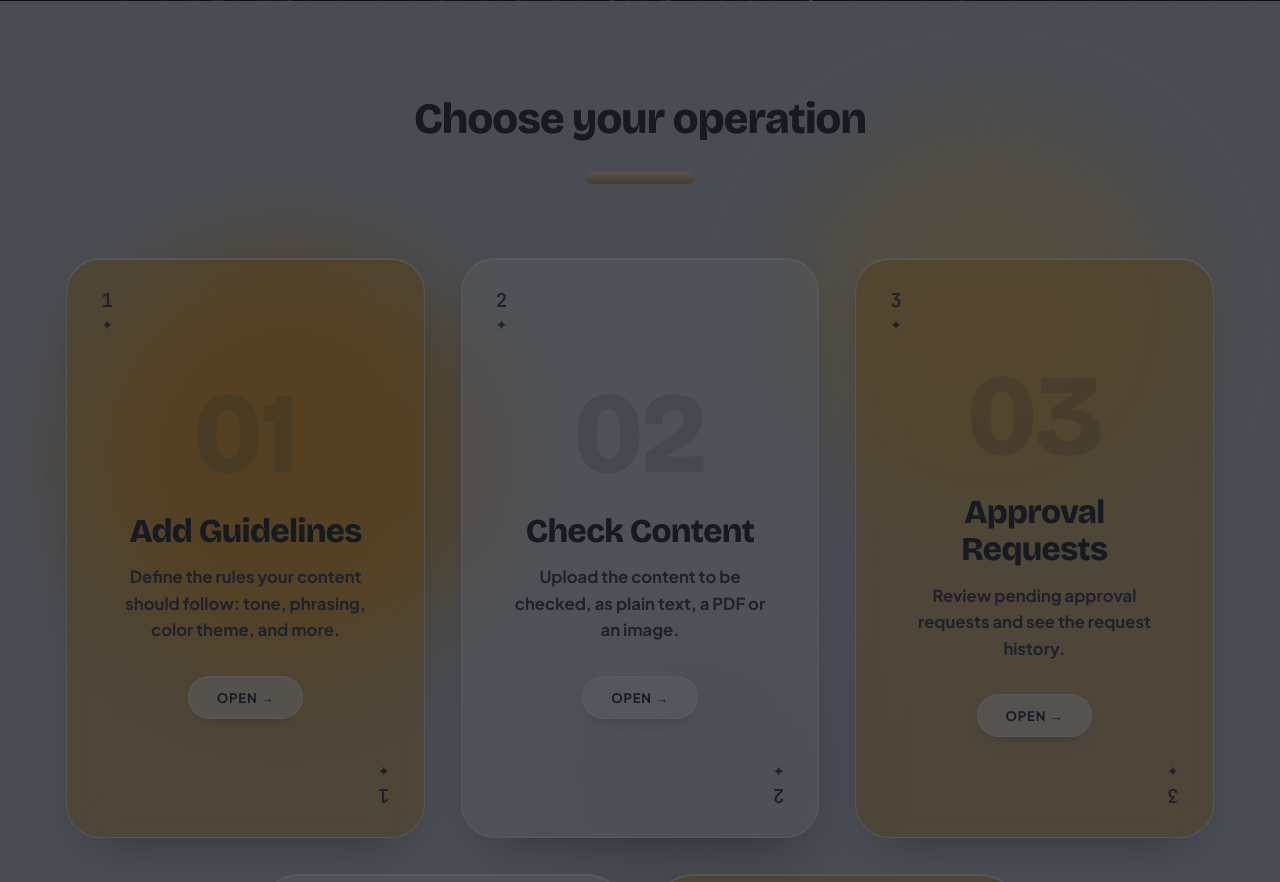
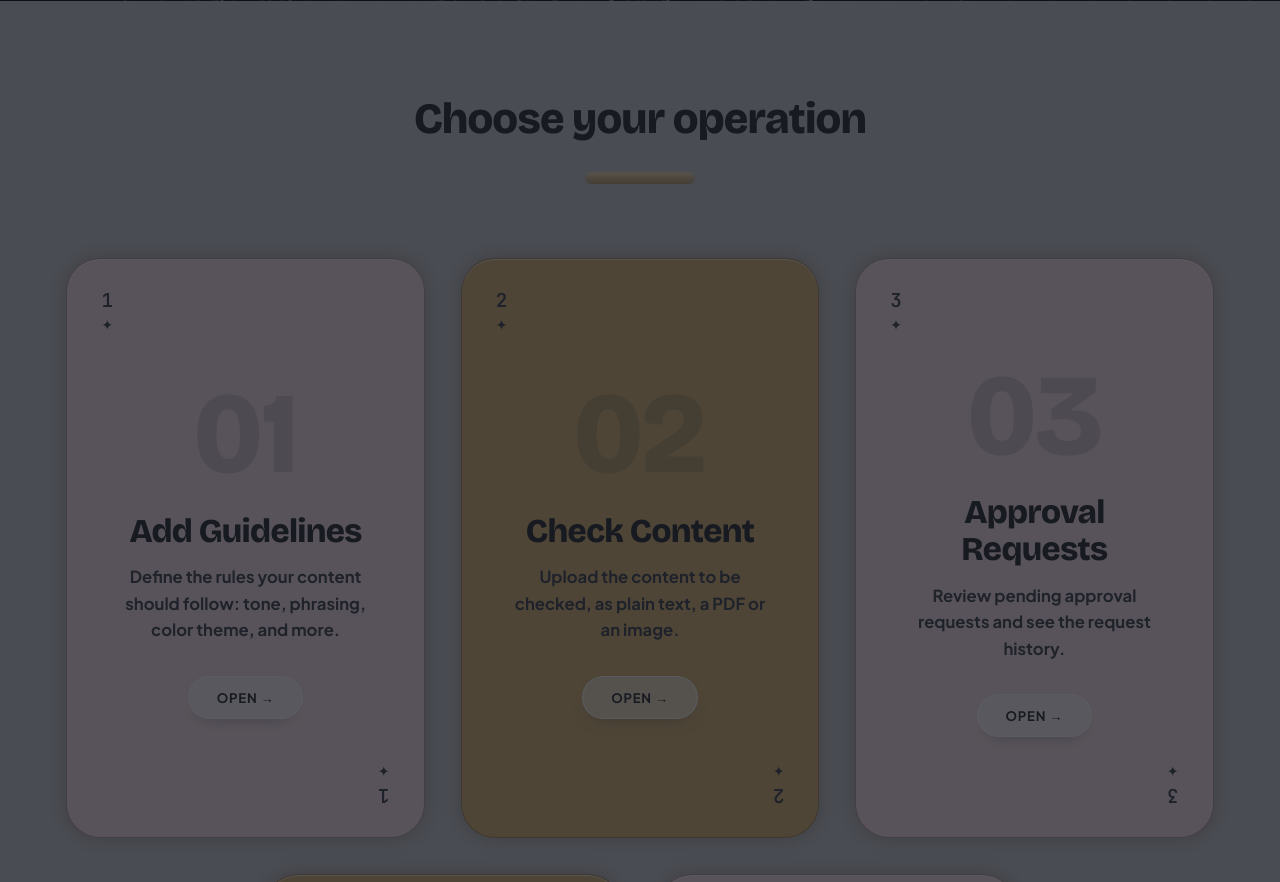
Before and after one commit to skishore-dhcp/thirdeye, a Flask app: page /dashboard in a window 1280 px wide. Shown: the part 1036-1918 px from the top of the page. Run offline with Flask 3, Linux system fonts and the light colour scheme; the visitor is signed in with stand-in values (Sample User, id 1); data comes from the database, SQL or seed files in the repository; data that the repository does not hold is empty.

Commit message:
Add files via upload

```diff
--- a/static/css/style.css
+++ b/static/css/style.css
@@ -125,20 +125,20 @@ select.input { appearance: none; padding-right: 48px; background: var(--tcl01-we
   position: relative; flex: 0 0 clamp(290px, 28vw, 410px); min-height: clamp(440px, 58vh, 580px); display: flex; flex-direction: column;
   align-items: center; justify-content: center; gap: 14px; padding: 60px 34px; text-align: center; text-decoration: none; color: var(--tcl01-ink);
   border-radius: 34px; transition: transform .25s ease, background .25s ease, box-shadow .25s ease;
-  background: rgba(226, 166, 64, .6); border: 1px solid rgba(255, 255, 255, .72);
+  background: rgba(251, 228, 232, .94); border: 1px solid rgba(122, 84, 62, .5);
   -webkit-backdrop-filter: blur(22px) saturate(150%); backdrop-filter: blur(22px) saturate(150%);
-  box-shadow: 0 24px 48px -26px rgba(32, 36, 42, .5), inset 0 1px 0 rgba(255, 255, 255, .8);
+  box-shadow: 0 0 18px 2px rgba(122, 84, 62, .32), inset 0 1px 0 rgba(255, 255, 255, .7);
 }
-.guide-item:nth-child(even) { background: rgba(232, 234, 237, .6); }
-@supports not ((backdrop-filter: blur(1px)) or (-webkit-backdrop-filter: blur(1px))) { .guide-item { background: #dcb673; } .guide-item:nth-child(even) { background: #dcdee2; } }
+.guide-item:nth-child(even) { background: rgba(214, 176, 108, .94); }
+@supports not ((backdrop-filter: blur(1px)) or (-webkit-backdrop-filter: blur(1px))) { .guide-item { background: #fbe4e8; } .guide-item:nth-child(even) { background: #d6b06c; } }
 .guide-item::before, .guide-item::after {
   content: attr(data-num) "\A\2726"; white-space: pre; text-align: center; position: absolute; font-family: var(--font-tcl01-mono);
   font-size: 1.2rem; font-weight: 600; line-height: 1.2; color: var(--tcl01-mut);
 }
 .guide-item::before { top: 30px; left: 34px; }
 .guide-item::after { bottom: 30px; right: 34px; transform: rotate(180deg); }
-.guide-item:hover, .guide-item:focus-visible { transform: translateY(-10px); background: rgba(226, 166, 64, .78); box-shadow: 0 34px 56px -28px rgba(32, 36, 42, .6), inset 0 1px 0 rgba(255, 255, 255, .9); }
-.guide-item:nth-child(even):hover, .guide-item:nth-child(even):focus-visible { background: rgba(232, 234, 237, .78); }
+.guide-item:hover, .guide-item:focus-visible { transform: translateY(-10px); background: rgba(251, 228, 232, 1); box-shadow: 0 0 26px 4px rgba(122, 84, 62, .42), inset 0 1px 0 rgba(255, 255, 255, .8); }
+.guide-item:nth-child(even):hover, .guide-item:nth-child(even):focus-visible { background: rgba(214, 176, 108, 1); }
 .guide-art { font-family: var(--font-tcl01-display); font-size: clamp(5.5rem, 9vw, 8rem); font-weight: 800; line-height: 1; color: var(--tcl01-ink); opacity: .16; margin-bottom: 6px; }
 .guide-title { font-family: var(--font-tcl01-display); font-size: clamp(1.9rem, 2.6vw, 2.4rem); font-weight: 800; line-height: 1.12; letter-spacing: -.02em; }
 .guide-text { max-width: 270px; color: var(--tcl01-mut); font-size: 1.04rem; }
@@ -327,11 +327,4 @@ main { flex: 1 0 auto; width: 100%; }
 .danger-note { border-left-color: #d9856f; }
 .btn-light-red { background: #f7b4b4; color: #5c1010; }
 
-.guide-blobs { position: absolute; inset: 0; z-index: -1; pointer-events: none; }
-.guide-blobs span { position: absolute; border-radius: 50%; filter: blur(46px); opacity: .9; }
-.guide-blobs span:nth-child(1) { top: 16%; left: 6%; width: 420px; height: 420px; background: var(--tcl01-clay); }
-.guide-blobs span:nth-child(2) { top: 8%; right: 8%; width: 380px; height: 380px; background: var(--tcl01-amber-soft); }
-.guide-blobs span:nth-child(3) { bottom: 4%; left: 30%; width: 460px; height: 380px; background: var(--tcl01-steel); }
-.guide-blobs span:nth-child(4) { bottom: 10%; right: 18%; width: 320px; height: 320px; background: var(--tcl01-clay); }
-.guide-blobs span:nth-child(5) { top: 42%; left: 44%; width: 260px; height: 260px; background: var(--tcl01-shade); opacity: .28; }
-@media (max-width: 760px) { .guide-blobs span { width: 260px !important; height: 260px !important; filter: blur(38px); } }
+.guide-blobs { display: none; }
```
